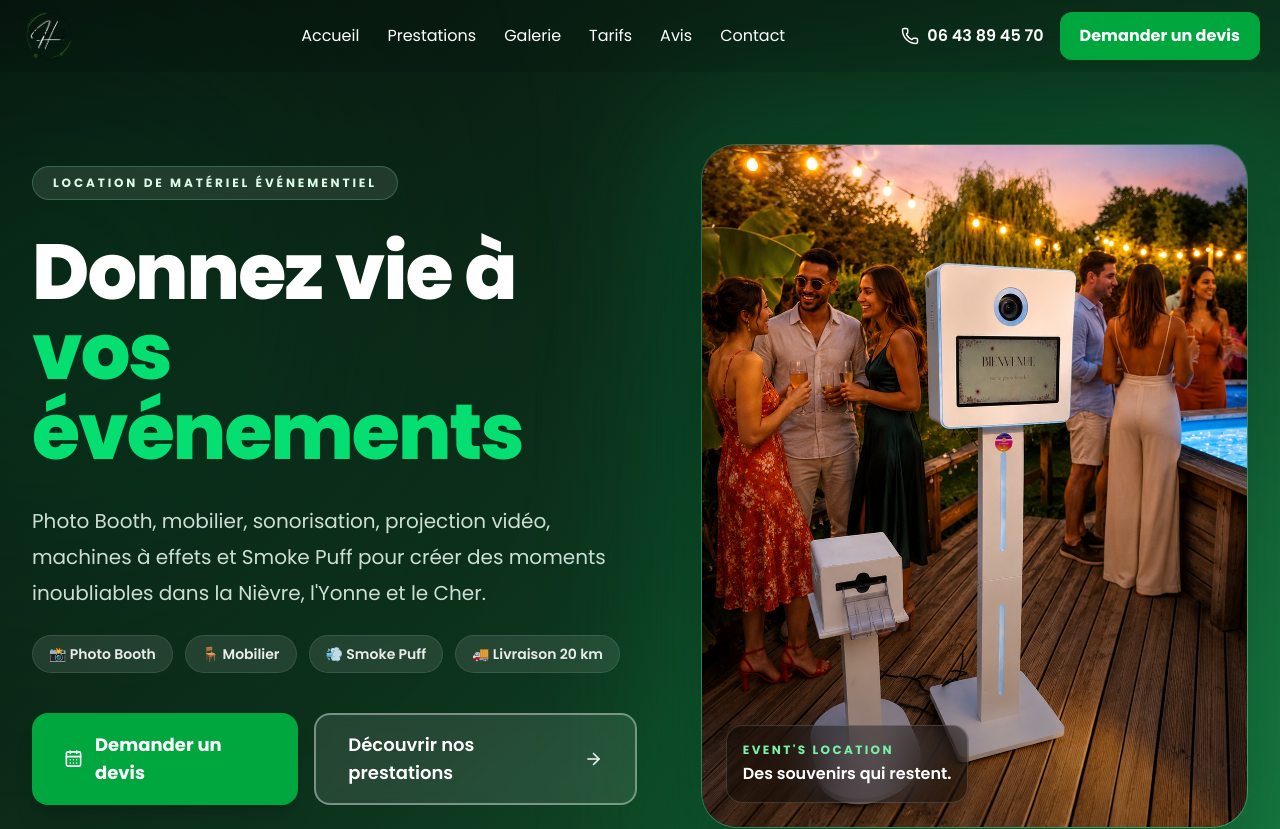
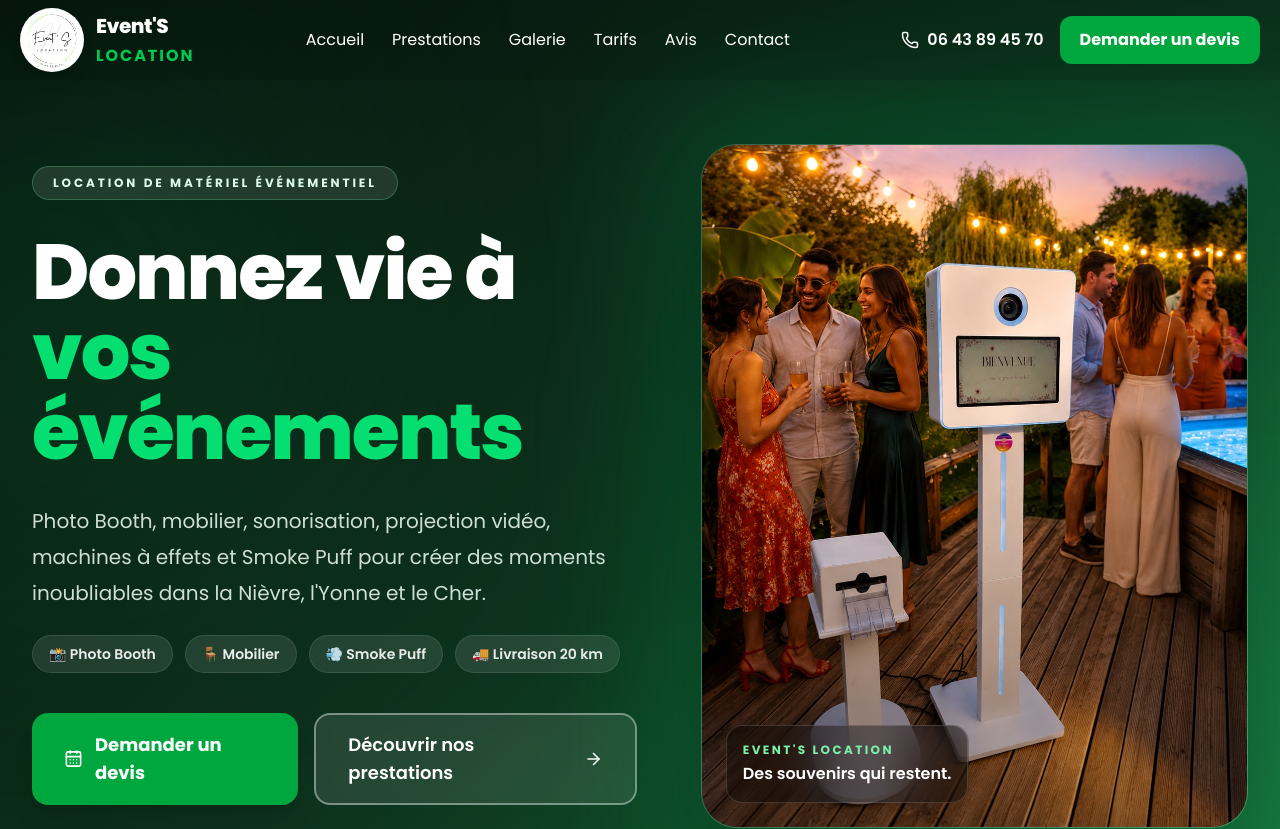
Before and after one commit to Seb050721/eventslocation, a Next.js app: page / in a window 1280 px wide. Shown: the top 829 px of the page. Built offline with nearby package versions, Linux system fonts and the light colour scheme.

Commit message:
header new

```diff
--- a/components/Header/Header.tsx
+++ b/components/Header/Header.tsx
@@ -29,7 +29,7 @@ export default function Header() {
     <>
       {/* HEADER */}
       <header
-        className={`fixed left-0 right-0 top-0 z-[100] h-[72px] ${
+          className={`fixed left-0 right-0 top-0 z-[100] h-[80px] ${
             scrolled
             ? "bg-white shadow-md"
             : "bg-black/10"
@@ -41,17 +41,39 @@ export default function Header() {
           <Link
            href="/"
           onClick={closeMenu}
-              className="relative flex h-[58px] w-[145px] shrink-0 items-center sm:w-[165px]"
+          className="flex items-center gap-3"
           aria-label="Event'S Location - Accueil"
+        >
+      <div
+         className={`relative h-14 w-14 shrink-0 rounded-full p-1 transition-all duration-300 sm:h-16 sm:w-16 ${
+         scrolled
+         ? "bg-transparent"
+          : "bg-white shadow-lg backdrop-blur-sm"
+        }`}
       >
           <Image
           src="/Logo/Logo.png"
-            alt="Event'S Location"
+          alt="Logo Event'S Location"
           fill
           priority
-            sizes="(max-width: 640px) 145px, 165px"
-            className="object-contain object-left"
+          sizes="56px"
+          className="object-contain"
         />
+      </div>
+
+  <div className="flex flex-col leading-none">
+    <span
+      className={`text-lg font-black tracking-tight transition-colors duration-200 sm:text-xl ${
+        scrolled ? "text-gray-900" : "text-white"
+      }`}
+    >
+      Event&apos;S
+    </span>
+
+    <span className="mt-1 text-sm font-bold tracking-[0.12em] text-green-500 sm:text-base">
+      LOCATION
+    </span>
+  </div>
 </Link>
 
           {/* MENU DESKTOP */}
@@ -111,7 +133,7 @@ export default function Header() {
 
       {/* MENU MOBILE */}
       {open && (
-        <div className="fixed left-0 right-0 top-[72px] z-[90] bg-white shadow-xl lg:hidden">
+        <div className="fixed left-0 right-0 top-[80px] z-[90] bg-white shadow-xl lg:hidden">
 
           <nav className="flex flex-col px-5 py-4">
 
```
Lines whose indentation alone changed are shown as unchanged.
